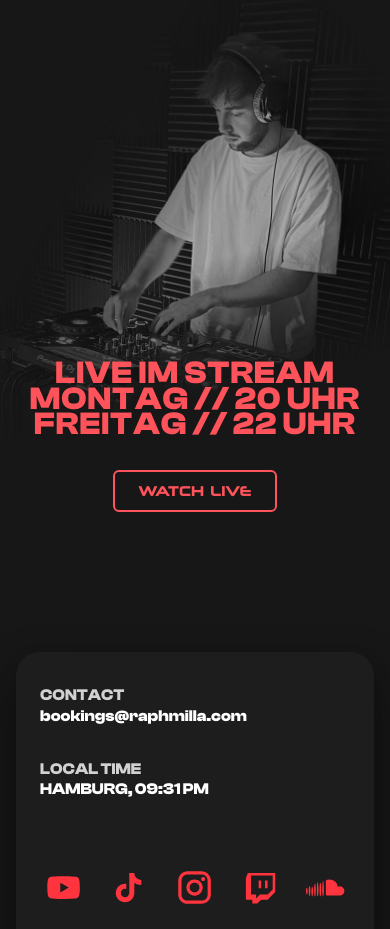
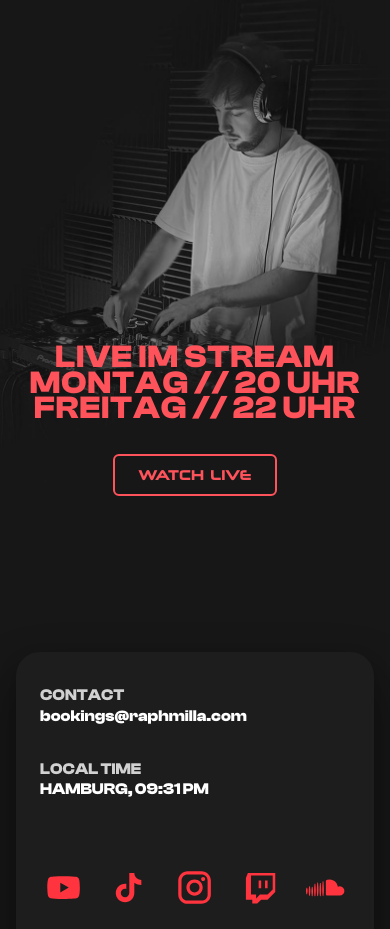
Before and after one commit to codaersimon/raphMillaNew, a Next.js app: page / in a window 390 px wide. Shown: the part 800-1729 px from the top of the page. Built offline with nearby package versions, Linux system fonts and the light colour scheme.

Commit message:
update11

```diff
--- a/src/app/page.module.css
+++ b/src/app/page.module.css
@@ -576,7 +576,7 @@
 
   .livestreamContent {
     padding: 2rem 0;
-    margin-top: 10rem;
+    margin-top: 9rem;
   }
 
   .scheduleItem {
```
